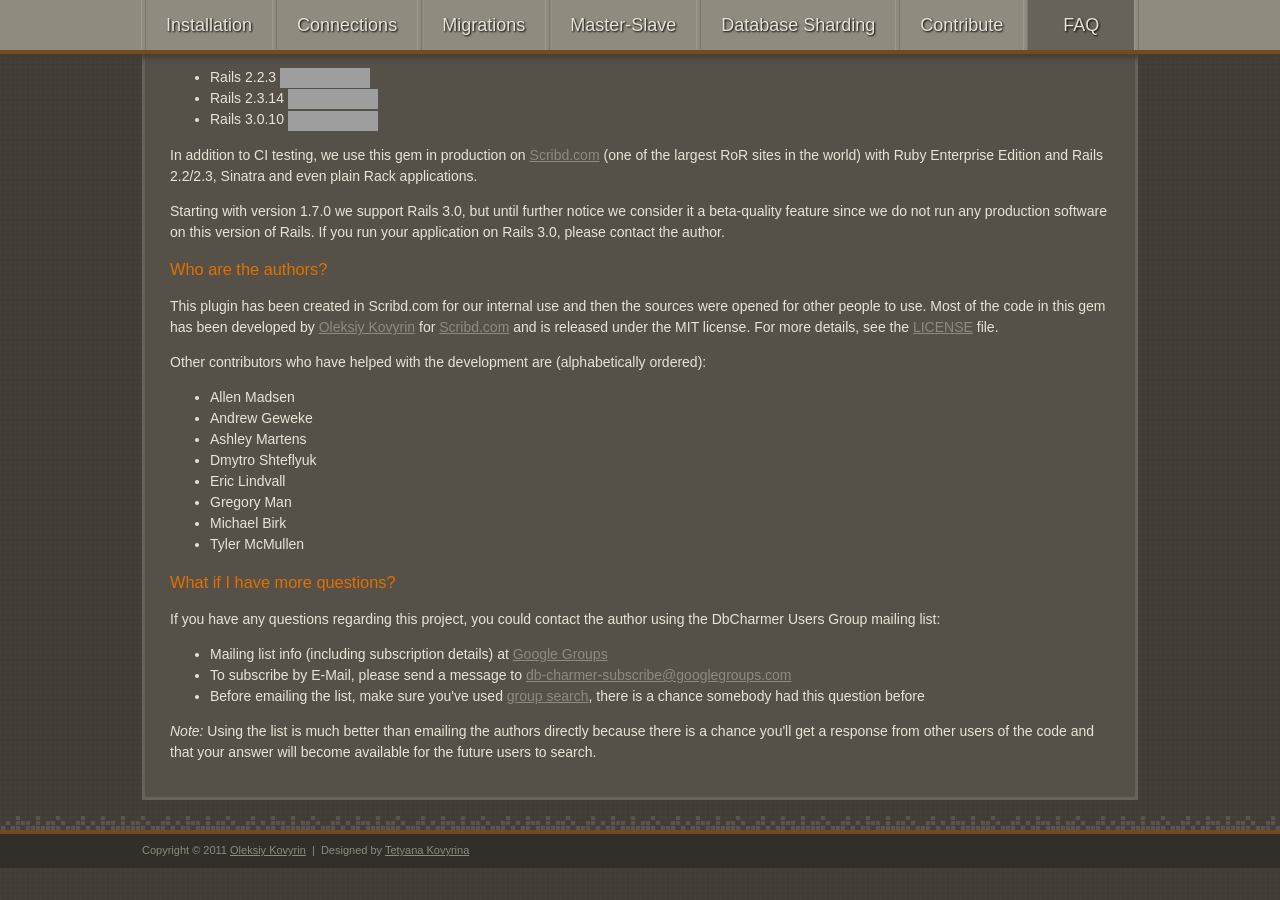
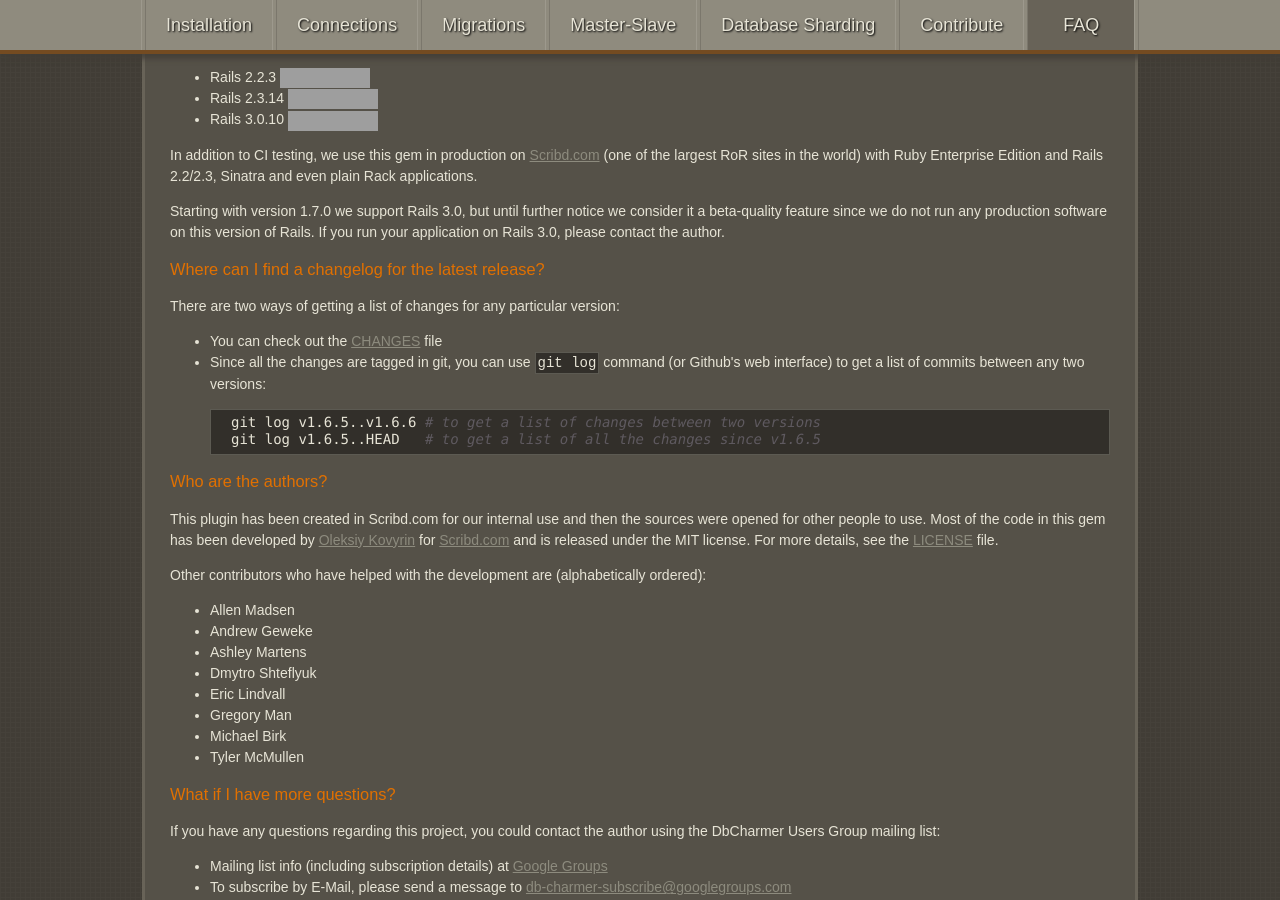
Before and after one commit to kovyrin/db-charmer, a Jekyll site: the page built from faq.html, in a window 1280 px wide and 900 px high, scrolled down 550 px. Built offline with Jekyll 4.4.1, drawn with Linux system fonts in a browser that asks for light colours; nearby versions of some CDN libraries; before the commit the page ends 1418 px from its top, so only the background shows below that; grey boxes are pictures that could not be loaded.

Commit message:
FAQ: Changelog

```diff
--- a/faq.html
+++ b/faq.html
@@ -27,6 +27,21 @@ layout: default
   we consider it a beta-quality feature since we do not run any production
   software on this version of Rails. If you run your application on Rails
   3.0, please contact the author.</p>
+
+
+  <h3>Where can I find a changelog for the latest release?</h3>
+
+  <p>There are two ways of getting a list of changes for any particular version:</p>
+
+  <ul>
+    <li>You can check out the <a href="https://github.com/kovyrin/db-charmer/blob/master/CHANGES">CHANGES</a> file</li>
+    <li>Since all the changes are tagged in git, you can use <code>git log</code> command (or Github's web interface) to get a list of commits between any two versions:
+{% highlight bash %}
+git log v1.6.5..v1.6.6 # to get a list of changes between two versions
+git log v1.6.5..HEAD   # to get a list of all the changes since v1.6.5
+{% endhighlight %}
+    </li>
+  </ul>
 
 
   <h3>Who are the authors?</h3>
```
